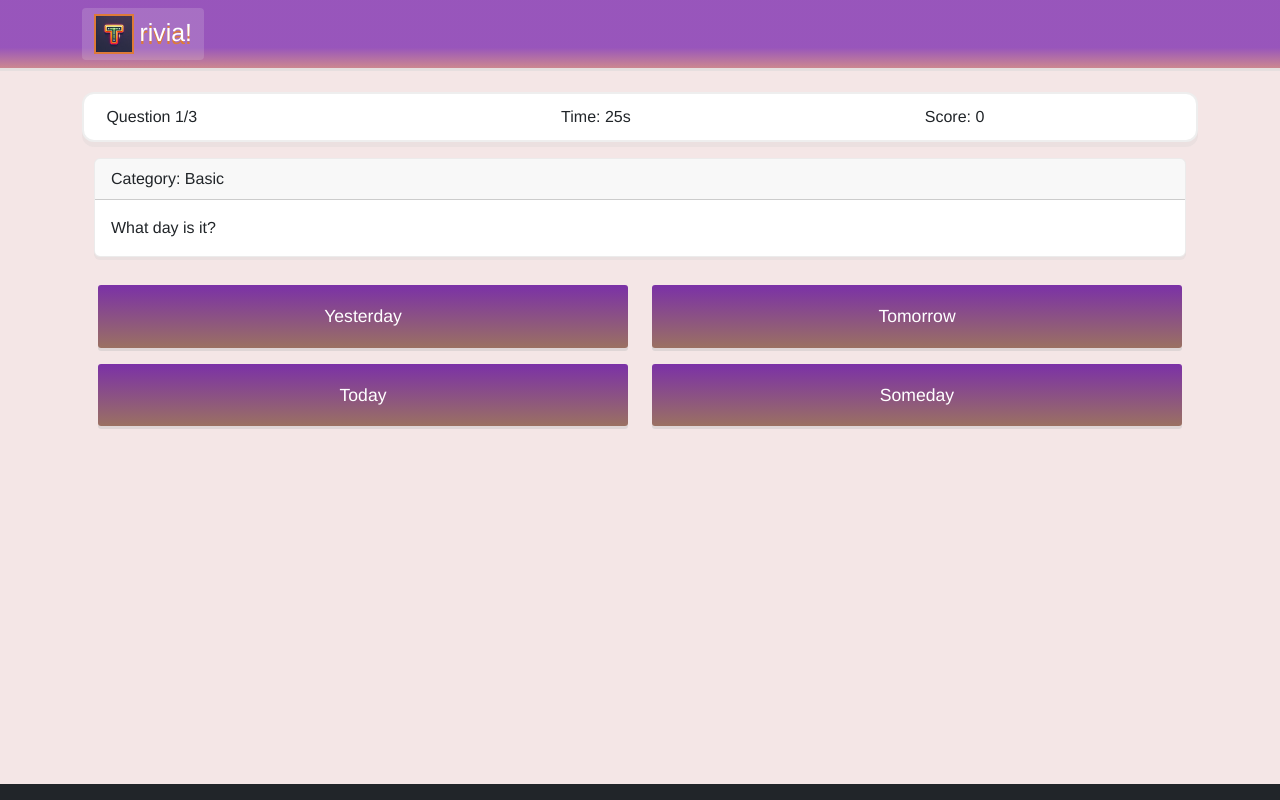
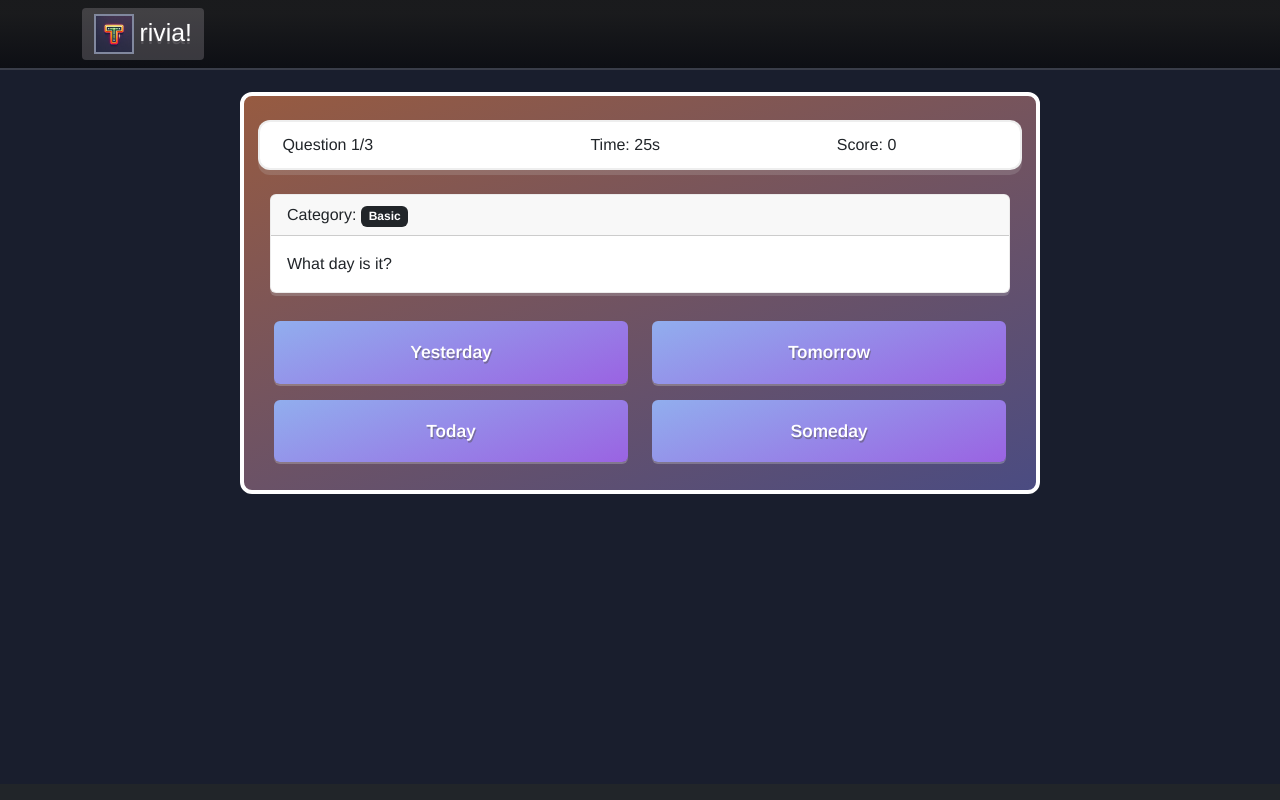
Before and after one commit to welegionsr/react-trivia, a Next.js app: page / in a window 1280 px wide. Built offline with nearby package versions, Linux system fonts and the light colour scheme; a web font is replaced by a local one.

Commit message:
changed design of the app overall, and of some components specifically. Plus, improved design of endgame window and improved recognition of game ending

```diff
--- a/src/app/layout.css
+++ b/src/app/layout.css
@@ -1,3 +1,3 @@
 body {
-    background: #f4e6e6 !important;
+    background: #191e2d !important;
 }
--- a/src/ui/MainPanel.js
+++ b/src/ui/MainPanel.js
@@ -1,12 +1,13 @@
 'use client';
 
+import '@/ui/styles/MainPanel.css';
+import { useState, useEffect } from "react";
 import Container from "react-bootstrap/Container";
 import Row from "react-bootstrap/Row";
 import Col from "react-bootstrap/Col";
 import ScoreBar from "./ScoreBar";
 import QuestionPanel from "./QuestionPanel";
 import WinPanel from "./WinPanel";
-import { useState, useEffect } from "react";
 import questionsDB from "@/data/questionsdb";
 
 function shuffleQuestions(array) {
@@ -17,65 +18,89 @@ function shuffleQuestions(array) {
     }
 }
 
-export default function MainPanel(){
+export default function MainPanel() {
     let [questionsCount, setQuestionsCount] = useState(1);
     let [score, setScore] = useState(0);
     const [timeLeft, setTimeLeft] = useState(30);
+    const [gameOver, setGameOver] = useState(false);
+    const [correctCount, setCorrectCount] = useState(0);
 
+    // Detect when game is over
+    useEffect(() => {
+        if (questionsCount - 1 === questionsDB.count) {
+            setGameOver(true);
+        }
+    }, [questionsCount]);
 
     // set up the timer
     useEffect(() => {
-        if (timeLeft > 0) {
+        if (timeLeft > 0 && !gameOver) {
             const timer = setInterval(() => {
                 setTimeLeft((prevTime) => prevTime - 1);
             }, 1000);
 
             return () => clearInterval(timer)
         }
-    }, [timeLeft]);
+        else if (timeLeft === 0 && !gameOver) {
+            // if time is up, move to next question!
+            // TODO: show message of time passed!
+            console.log("time passed!");
+            setTimeout(() => {
+                setQuestionsCount(questionsCount + 1);
+                setTimeLeft(30);
+            }, 2000);
+        }
+        else {
+            // if game is over, don't run a timer
+        }
+    }, [timeLeft, questionsCount, gameOver]);
 
-    function handleAnswer(isCorrect, btnElement){
+    function handleAnswer(isCorrect, btnElement) {
         console.log("Button element: ", btnElement);
 
-        if(isCorrect)
-        {
-            btnElement.style.backgroundColor = "green";
-            setScore(score + 50);
+        if (isCorrect) {
+            setCorrectCount(correctCount + 1);
+            btnElement.style.filter = "hue-rotate(-50deg)";
+            setScore(score + (timeLeft != 0 ? timeLeft * 10 : 10));
         }
-        else
-        {
-            btnElement.style.backgroundColor = "red";
+        else {
+            btnElement.style.filter = "hue-rotate(50deg)";
         }
 
         setTimeout(() => {
             setQuestionsCount(questionsCount + 1);
             setTimeLeft(30);
-            if(btnElement)
-            {
-                btnElement.style.backgroundColor = "";
+            if (btnElement) {
+                btnElement.style.filter = "hue-rotate(0)";
             }
         }, 2000);
 
     }
 
-    if(questionsCount - 1 === questionsDB.count)
-    {
-        // end of game!
-        return (
-            <WinPanel score={score}/>
-        );
+    if (gameOver) {
+        return <WinPanel
+            score={score}
+            questionsCount={questionsCount}
+            correctCount={correctCount}
+        />
     }
+
     let currentQuestion = questionsDB.questions[questionsCount - 1];
     return (
-        <Container>
-            <Row>
+        <Container className="main-panel mb-5">
+            <Row className='mb-2'>
                 <Col>
                     <ScoreBar current={questionsCount} total={questionsDB.count} score={score} timeLeft={(timeLeft)} />
                 </Col>
             </Row>
             <Row>
                 <Col>
-                    <QuestionPanel questionObj={currentQuestion} onAnswer={handleAnswer}/>
+                    {currentQuestion ? (
+                        <QuestionPanel questionObj={currentQuestion} onAnswer={handleAnswer} />
+                    ) : (
+                        // Optionally, show something else here (like a "No more questions" message)
+                        <div>No more questions</div>
+                    )}
                 </Col>
             </Row>
         </Container>
--- a/src/ui/QuestionCard.js
+++ b/src/ui/QuestionCard.js
@@ -1,10 +1,14 @@
 import '@/ui/styles/QuestionCard.css';
 import Card from 'react-bootstrap/Card';
+import Badge from 'react-bootstrap/Badge';
 
 export default function QuestionCard({ category, children, imageUrl }){
     return (
         <Card className='question-card'>
-            <Card.Header>Category: {category}</Card.Header>
+            <Card.Header>
+                <span>Category:</span> {' '}
+                <Badge bg="dark">{category}</Badge>
+            </Card.Header>
             <Card.Body>
                 {children}
             </Card.Body>
--- a/src/ui/WinPanel.js
+++ b/src/ui/WinPanel.js
@@ -1,9 +1,9 @@
 import '@/ui/styles/WinPanel.css';
-import { Button, Card } from 'react-bootstrap';
+import { Badge, Button, Card } from 'react-bootstrap';
 import Container from 'react-bootstrap/Container';
 import Row from 'react-bootstrap/Row';
 
-export default function WinPanel({score}){
+export default function WinPanel({ score, questionsCount, correctCount }){
 
     function handleClick(){
         window.location.replace("http://localhost:3000");
@@ -12,14 +12,21 @@ export default function WinPanel({score}){
     return (
         <Container className="mt-2">
             <Row className="justify-content-center">
-                <Card className="text-center" style={{ width: '26rem' }}>
-                    <Card.Header>The End!</Card.Header>
+                <Card className="text-center" style={{ width: '26rem', padding: 0 }}>
+                    <Card.Img variant='top' src='logo.webp'/>
+                    <Card.Header><h4>The End!</h4></Card.Header>
                     <Card.Body>
-                        Score: {score}
+                        <p>
+                            Questions: {' ' + correctCount + '/' + (questionsCount-1)}
+                        </p>
+                        <p>
+                            Score: {' '}
+                            <Badge bg={`${(score / questionsCount) > 100 ? "success" : "danger"}`}>{score}</Badge>
+                        </p>
+
                     </Card.Body>
-                    <Card.Img variant='top' src='logo.webp'/>
                     <Card.Footer>
-                        <Button onClick={handleClick}>Again?</Button>
+                        <Button className='w-100 start-btn' onClick={handleClick} style={{fontSize: "1.2rem", fontWeight: "600"}}>Start a new round!</Button>
                     </Card.Footer>
                 </Card>
             </Row>
--- a/src/ui/styles/AnswerBtn.css
+++ b/src/ui/styles/AnswerBtn.css
@@ -1,9 +1,18 @@
 .answer-btn {
-    background: linear-gradient(rgb(123, 49, 167), rgba(119, 66, 45, 0.712));
-    border-radius: 3px;
-    box-shadow: 0px 3px rgba(189, 189, 189, 0.4);
+    background: linear-gradient(160deg, rgb(145, 174, 238), rgb(154, 99, 226));
+    border-radius: 6px;
+    box-shadow: 0px 2px rgba(211, 211, 211, 0.301);
     outline: 0px;
     border: 0px;
     font-size: 1.1rem;
     padding: 18px 0;
+    color: #fff;
+    text-shadow: 1px 2px rgba(85, 83, 83, 0.5);
+    font-weight: 600;
+    filter:hue-rotate(0);
+    transition: filter .6s;
 }
+
+.answer-btn:hover {
+    filter: hue-rotate(-40deg);
+}
--- a/src/ui/styles/GameBar.css
+++ b/src/ui/styles/GameBar.css
@@ -1,16 +1,16 @@
 .gamebar {
-    background: linear-gradient(180deg,hsla(278, 50%, 47%, 0.85) 70%, rgba(236, 128, 39, 0.6) 120%);
-    box-shadow: 0px 3px rgba(218, 218, 218, 0.5);
+    background: linear-gradient(180deg,hsla(0, 0%, 10.2%, 0.85) 20%, rgba(0, 0, 0, 0.6) 120%);
+    box-shadow: 0px 2px rgba(185, 185, 185, 0.2);
 }
 
 .brand-title {
     font-size: 1.55rem;
     color: white;
-    text-shadow: 0px 3px rgb(221, 122, 56);
+    text-shadow: 0px 3px rgb(87, 85, 90);
 }
 
 .brand-icon {
-    border: 2px solid rgb(221, 122, 56);
+    border: 2px solid rgb(129, 136, 158);
 }
 
 .brand-logo {
--- a/src/ui/styles/MainPanel.css
+++ b/src/ui/styles/MainPanel.css
@@ -0,0 +1,7 @@
+.main-panel {
+    padding: 24px 14px;
+    background: linear-gradient(160deg, rgba(182, 106, 70, 0.8), rgba(87, 87, 151, 0.8));
+    border-radius: 12px;
+    border: 4px solid rgb(255, 255, 255);
+    max-width: 800px;
+}
--- a/src/ui/styles/WinPanel.css
+++ b/src/ui/styles/WinPanel.css
@@ -0,0 +1,8 @@
+.start-btn {
+    background: rgba(50, 165, 50, 0.897);
+    border: 0px;
+}
+
+.start-btn:hover {
+    background: rgba(22, 131, 22, 0.897);
+}
```
